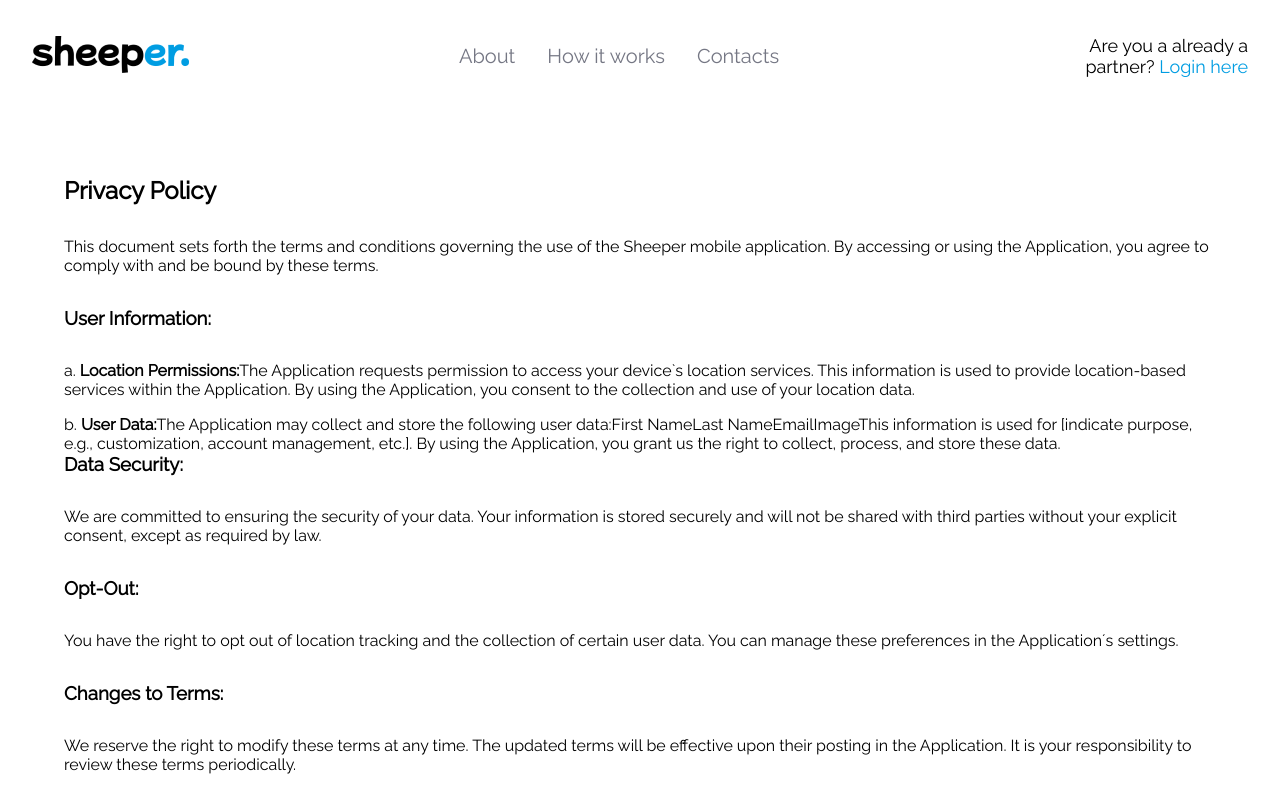
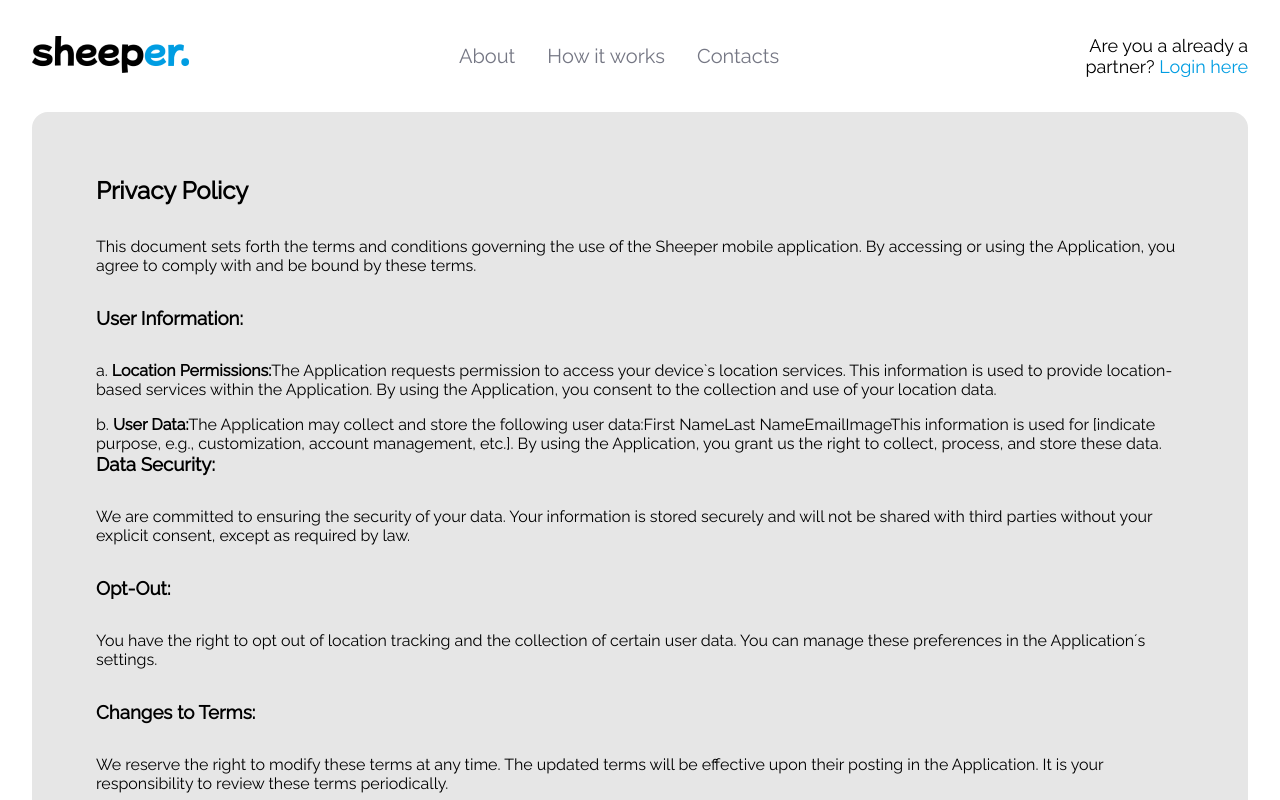
Before and after one commit to sheeper-business/sheeper-site, a Next.js app: page /policy in a window 1280 px wide. Shown: the top 800 px of the page. Built offline with nearby package versions, Linux system fonts and the light colour scheme.

Commit message:
fix: text and position of login

```diff
--- a/src/app/components/NavBar/NavBar.tsx
+++ b/src/app/components/NavBar/NavBar.tsx
@@ -8,13 +8,16 @@ export function NavBar() {
   return (
     <nav className={css.host}>
       <div className={css.logo}>
+        <Link href={"/"}>
           <Image
             src="/sheeper-text.png"
             alt="Logo da sua empresa"
             width={158}
             height={37}
             className={css.logo}
+
           />
+        </Link>
 
         {/* <Image src="/sheeper.png" alt="Logo da sua empresa" width={150} height={50} /> */}
       </div>
--- a/src/app/globals.css
+++ b/src/app/globals.css
@@ -23,6 +23,7 @@ body {
   max-width: 100vw;
   overflow-x: hidden;
   font-family: var(--font-raleway);
+  scroll-behavior: smooth;
 }
 
 body {
--- a/src/app/policy/page.tsx
+++ b/src/app/policy/page.tsx
@@ -1,8 +1,9 @@
 import React from 'react';
+import { colors } from '../colors';
 
 export default function Policy() {
   return (
-    <div style={{ padding: '4rem' }}>
+    <div style={{ padding: '4rem', background: "#E6E6E6", borderRadius: 16, margin: "0 2rem 1rem 2rem" }}>
       <h2 style={{ marginBottom: '2rem' }}>Privacy Policy</h2>
       <p>
         This document sets forth the terms and conditions governing the use of the Sheeper mobile
--- a/src/app/sections/About/AboutSection.tsx
+++ b/src/app/sections/About/AboutSection.tsx
@@ -18,7 +18,7 @@ export const AboutSection = () => {
           </div>
 
         </div>
-        <div className={css.containerImages}>
+        {/* <div className={css.containerImages}>
           <Image
             src="/about1.png"
             alt="homepage"
@@ -33,7 +33,7 @@ export const AboutSection = () => {
             height={1034}
             className={css.secondImage}
           />
-        </div>
+        </div> */}
       </div>
 
 
--- a/src/app/sections/MakeUsSpecial/components/PairIconText/PairIconText.tsx
+++ b/src/app/sections/MakeUsSpecial/components/PairIconText/PairIconText.tsx
@@ -12,8 +12,8 @@ export const PairIconText = ({ icon, title, description }: IProps) => {
         <div className={css.container}>
             <div className={css.iconContainer}>{icon}</div>
             <div className={css.textContainer}>
-                <h6>Tailored deals</h6>
-                <p className={css.description}>Our algorithm customizes deals to match your unique preferences and purchasing behavior, ensuring every offer resonates with your interests and maximizes your savings potential.</p>
+                <h6>{title}</h6>
+                <p className={css.description}>{description}</p>
             </div>
         </div>
     )
```
Also changed, not shown: src/app/home/Home.tsx (+5 -4 lines). Lines whose indentation alone changed are shown as unchanged.
